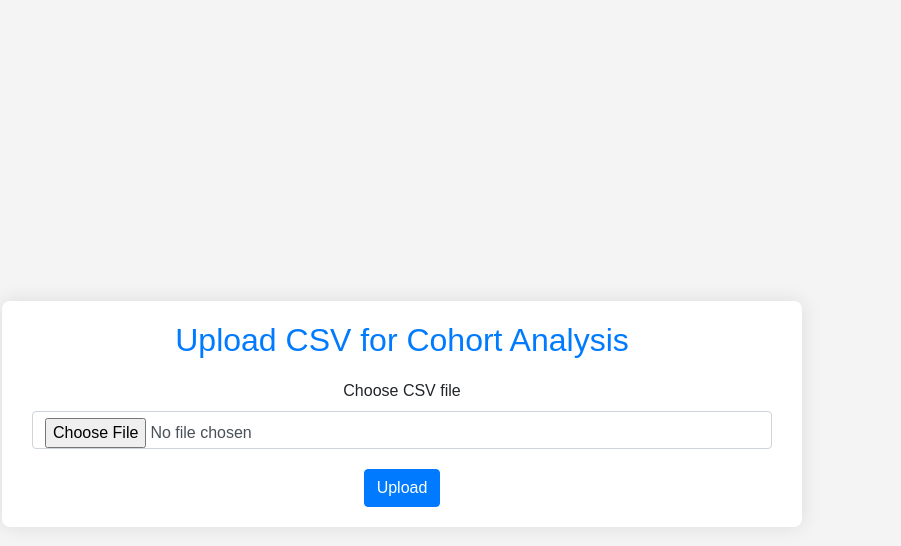
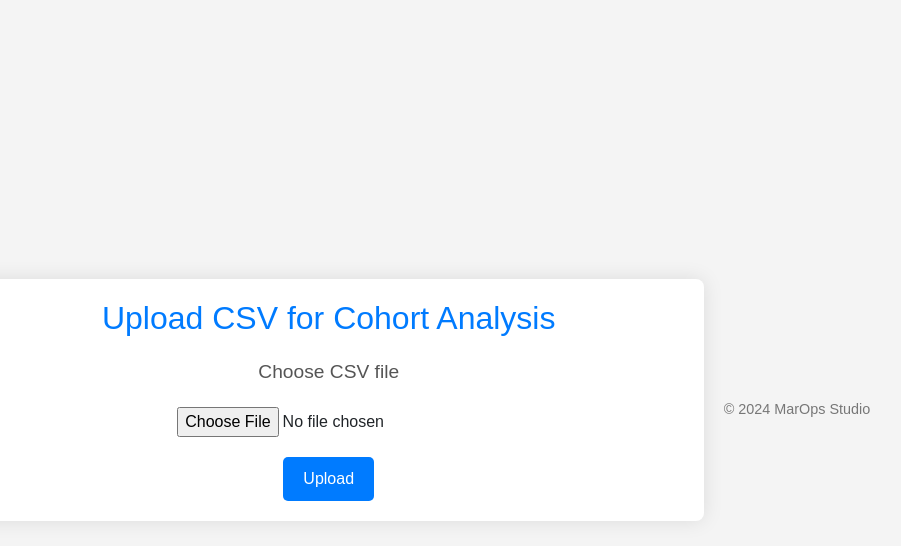
Before and after one commit to mark-shore/cohort-analysis, a Flask app: page / in a window 1280 px wide. Shown: the top 546 px of the page, without its empty margins (238-1139 px from the left). Run offline with Flask 3, Linux system fonts and the light colour scheme; some libraries are stand-ins or nearby versions.

Commit message:
Updated CSS styles

```diff
--- a/static/css/styles.css
+++ b/static/css/styles.css
@@ -15,7 +15,7 @@
     border-radius: 8px;
     box-shadow: 0 0 20px rgba(0, 0, 0, 0.1);
     text-align: center;
-    max-width: 800px;
+    max-width: 750px;
     width: 100%;
     margin: 20px;
 }
@@ -67,3 +67,23 @@
 a:hover {
     text-decoration: underline;
 }
+
+.download-results {
+    margin-top: 20px;
+}
+
+.download-results a {
+    display: block;
+    margin: 10px 0;
+    padding: 10px;
+    border: 1px solid #007bff;
+    border-radius: 5px;
+    text-decoration: none;
+    color: #007bff;
+    transition: background-color 0.3s ease, color 0.3s ease;
+}
+
+.download-results a:hover {
+    background-color: #007bff;
+    color: white;
+}
--- a/templates/index.html
+++ b/templates/index.html
@@ -3,29 +3,28 @@
 <head>
     <meta charset="UTF-8">
     <meta name="viewport" content="width=device-width, initial-scale=1.0">
-    <title>Upload CSV for Cohort Analysis</title>
+    <title>MarOps Studio Cohort Analysis</title>
     <link rel="stylesheet" href="{{ url_for('static', filename='css/bootstrap.min.css') }}">
     <link rel="stylesheet" href="{{ url_for('static', filename='css/styles.css') }}">
 </head>
 <body>
-    <div class="container mt-5">
-        <h1 class="text-center">Upload CSV for Cohort Analysis</h1>
+    <div class="container">
+        <h1>Upload CSV for Cohort Analysis</h1>
         <form method="post" enctype="multipart/form-data">
-            <div class="form-group">
-                <label for="file">Choose CSV file</label>
-                <input type="file" class="form-control" id="file" name="file">
-            </div>
-            <button type="submit" class="btn btn-primary">Upload</button>
+            <p>Choose CSV file</p>
+            <input type="file" name="file" />
+            <button type="submit">Upload</button>
         </form>
         {% if avg_csv_path and total_csv_path and repeat_csv_path %}
-            <h2 class="mt-5">Download Results</h2>
-            <ul>
-                <li><a href="{{ url_for('download_file', filename=avg_csv_path.split('/')[-1]) }}">Download Average LTV CSV</a></li>
-                <li><a href="{{ url_for('download_file', filename=total_csv_path.split('/')[-1]) }}">Download Total Monthly Revenue CSV</a></li>
-                <li><a href="{{ url_for('download_file', filename=repeat_csv_path.split('/')[-1]) }}">Download Repeat Purchase Rate CSV</a></li>
-            </ul>
+        <div class="download-results">
+            <h2>Download Results</h2>
+            <a href="{{ url_for('download_file', filename=avg_csv_path.split('/')[-1]) }}">Download Average LTV CSV</a>
+            <a href="{{ url_for('download_file', filename=total_csv_path.split('/')[-1]) }}">Download Total Monthly Revenue CSV</a>
+            <a href="{{ url_for('download_file', filename=repeat_csv_path.split('/')[-1]) }}">Download Repeat Purchase Rate CSV</a>
+        </div>
         {% endif %}
     </div>
+    <footer>&copy; 2024 MarOps Studio</footer>
     <script src="{{ url_for('static', filename='js/bootstrap.bundle.min.js') }}"></script>
 </body>
 </html>
```
